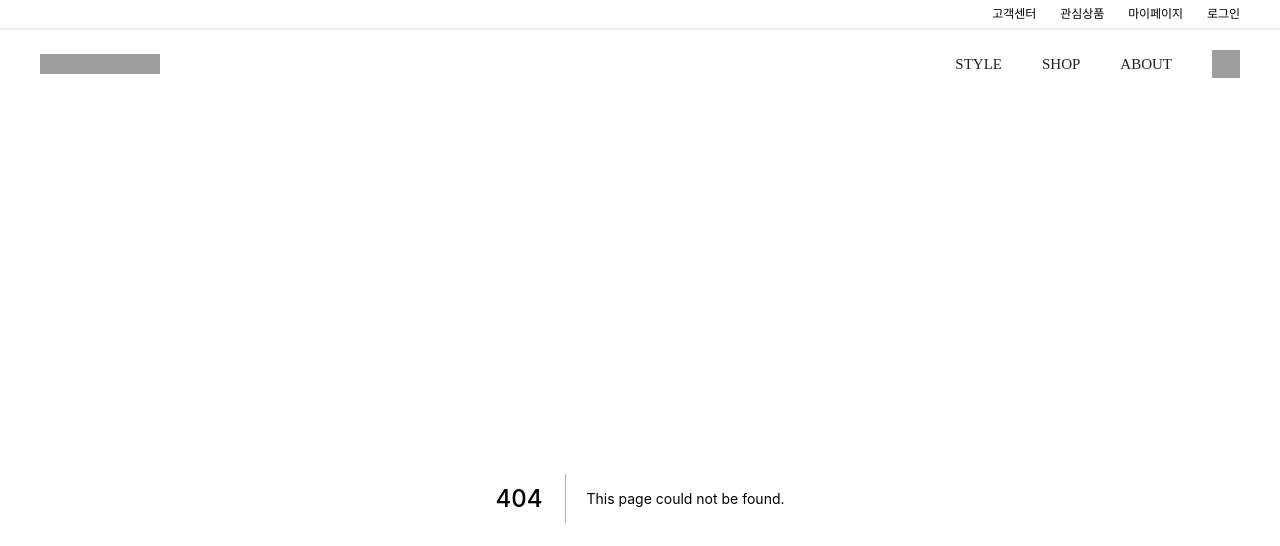
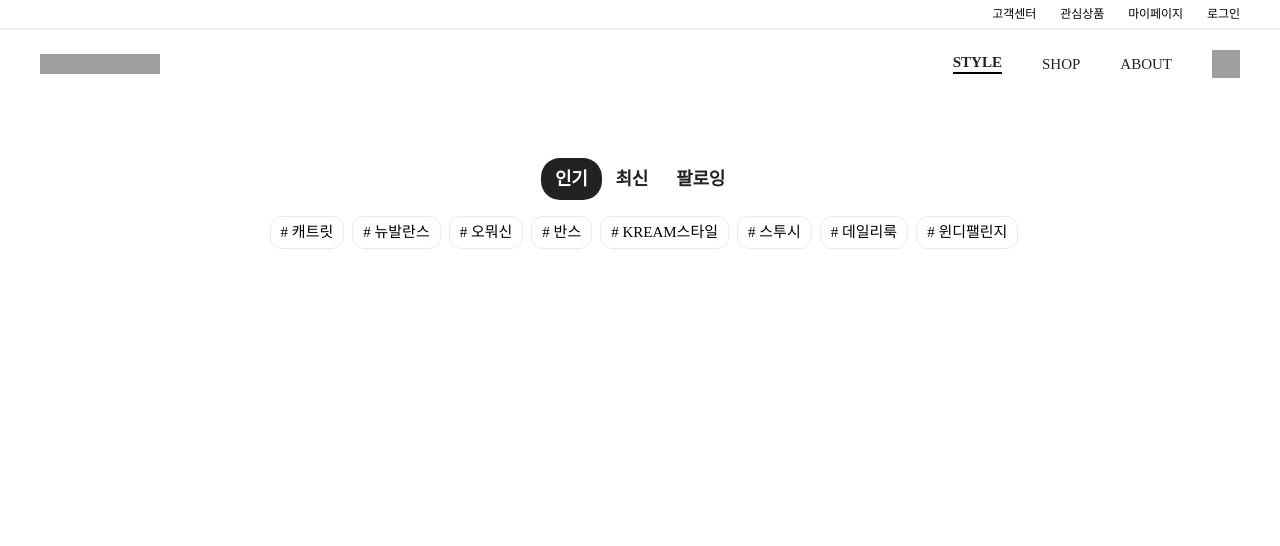
Before and after one commit to Kream-Clone/FE_KreamClone, a Next.js app: page /social/trending in a window 1280 px wide. Before the commit this address had no page. Shown: the top 546 px of the page. Built offline with nearby package versions, Linux system fonts and the light colour scheme; grey boxes are pictures that could not be loaded.

Commit message:
Fix:social page

```diff
--- a/components/common/Header.tsx
+++ b/components/common/Header.tsx
@@ -2,6 +2,7 @@ import styled, { keyframes } from "styled-components";
 import Link from "next/link";
 import { useEffect, useMemo, useState } from "react";
 import { throttle } from "lodash";
+import { useRouter } from "next/dist/client/router";
 
 export default function Header() {
   const [menuBar, setMenuBar] = useState(false);
@@ -9,6 +10,8 @@ export default function Header() {
 
   const [scrollY, setScrollY] = useState(0);
   const [scrollActive, setScrollActive] = useState(false);
+
+  const router = useRouter();
 
   const scrollFixed = useMemo(
     () =>
@@ -94,15 +97,27 @@ export default function Header() {
             <MainTitleContainer>
               <MainNav>
                 <MainUl>
-                  <MainList>STYLE</MainList>
-                  <Link href="/products">
-                    <MainList>SHOP</MainList>
+                  <Link href="/social/trending">
+                    {router.pathname === "/social/trending" ? (
+                      <MainList style={{ fontWeight: "bold" }}>STYLE</MainList>
+                    ) : (
+                      <MainList>STYLE</MainList>
+                    )}
+                  </Link>
+                  <Link href="/shop">
+                    {router.pathname === "/shop" ? (
+                      <TargetMainList style={{ fontWeight: "bold" }}>
+                        SHOP
+                      </TargetMainList>
+                    ) : (
+                      <MainList>SHOP</MainList>
+                    )}
                   </Link>
                   <MainList>ABOUT</MainList>
                 </MainUl>
               </MainNav>
               <SearchButtonBox>
-                <Link href="/shop">
+                <Link href="/products">
                   <SearchIcon />
                 </Link>
                 <HambergerIcon onClick={onClickMenu} />
@@ -121,15 +136,25 @@ export default function Header() {
             <MainTitleContainer>
               <MainNav>
                 <MainUl>
-                  <MainList>STYLE</MainList>
-                  <Link href="/products">
-                    <MainList>SHOP</MainList>
+                  <Link href="/social/trending">
+                    {router.pathname === "/social/trending" ? (
+                      <TargetMainList>STYLE</TargetMainList>
+                    ) : (
+                      <MainList>STYLE</MainList>
+                    )}
+                  </Link>
+                  <Link href="/shop">
+                    {router.pathname === "/shop" ? (
+                      <TargetMainList>SHOP</TargetMainList>
+                    ) : (
+                      <MainList>SHOP</MainList>
+                    )}
                   </Link>
                   <MainList>ABOUT</MainList>
                 </MainUl>
               </MainNav>
               <SearchButtonBox>
-                <Link href="/shop">
+                <Link href="/products">
                   <SearchIcon />
                 </Link>
                 <HambergerIcon onClick={onClickMenu} />
@@ -342,6 +367,21 @@ const MainUl = styled.ul`
   }
   cursor: pointer;
 `;
+
+const TargetMainList = styled.li`
+  margin-right: 40px;
+  font-size: 15px;
+  color: ${(props) => props.theme.color.black};
+  font-weight: bold;
+  &::after {
+    content: "";
+    height: 2px;
+    background: black;
+    display: block;
+    margin-top: 2px;
+  }
+`;
+
 const MainList = styled.li`
   margin-right: 40px;
   font-size: 15px;
--- /dev/null
+++ b/components/common/Seo.tsx
@@ -0,0 +1,9 @@
+import Head from "next/head";
+
+export default function Seo({ title }) {
+  return (
+    <Head>
+      <title>{title}</title>
+    </Head>
+  );
+}
--- a/package.json
+++ b/package.json
@@ -29,6 +29,8 @@
     "next-images": "^1.8.4",
     "query-string": "^7.0.0",
     "react": "^17.0.1",
+    "react-cookie": "^4.1.1",
+    "react-cookies": "^0.1.1",
     "react-dom": "^17.0.1",
     "react-ripples": "^2.2.1",
     "react-slick": "^0.29.0",
--- a/pages/index.tsx
+++ b/pages/index.tsx
@@ -1,5 +1,4 @@
 import Head from "next/head";
-import Login from "./login";
 import Main from "./main";
 
 const Index = () => {
--- a/pages/login.tsx
+++ b/pages/login.tsx
@@ -1,3 +1,5 @@
+import Seo from "components/common/Seo";
+import Head from "next/head";
 import Link from "next/link";
 import { useCallback, useState } from "react";
 import { useRecoilState, useRecoilValueLoadable } from "recoil";
@@ -59,6 +61,7 @@ export default function Login() {
 
   return (
     <>
+      <Seo title="KREAM | 한정판 거래의 FLEX" />
       <LoginContainer>
         <LoginArea>
           <LoginTitle />
--- /dev/null
+++ b/pages/social/trending.tsx
@@ -0,0 +1,143 @@
+import Seo from "components/common/Seo";
+import { useState } from "react";
+import styled from "styled-components";
+
+export default function Trending() {
+  const [focusFamous, setFocusFamous] = useState(true);
+  const [focusNew, setFocusNew] = useState(false);
+  const [focusFollowing, setFollowing] = useState(false);
+
+  const onClickFamousTab = () => {
+    setFocusFamous(true);
+    setFocusNew(false);
+    setFollowing(false);
+  };
+  const onClickNewTab = () => {
+    setFocusNew(true);
+    setFocusFamous(false);
+    setFollowing(false);
+  };
+
+  const onClickFollowing = () => {
+    setFollowing(true);
+    setFocusFamous(false);
+    setFocusNew(false);
+  };
+  return (
+    <>
+      <TrendingContainer>
+        <Seo title="STYLE | KREAM" />
+        <SocialHeader>
+          <StyleTabList>
+            {focusFamous ? (
+              <TabItem onClick={onClickFamousTab}>인기</TabItem>
+            ) : (
+              <TabItem
+                style={{ backgroundColor: "white", color: "#222" }}
+                onClick={onClickFamousTab}
+              >
+                인기
+              </TabItem>
+            )}
+            {focusNew ? (
+              <TabItem onClick={onClickNewTab}>최신</TabItem>
+            ) : (
+              <TabItem
+                style={{ backgroundColor: "white", color: "#222" }}
+                onClick={onClickNewTab}
+              >
+                최신
+              </TabItem>
+            )}
+            {focusFollowing ? (
+              <TabItem onClick={onClickFollowing}>팔로잉</TabItem>
+            ) : (
+              <TabItem
+                style={{ backgroundColor: "white", color: "#222" }}
+                onClick={onClickFollowing}
+              >
+                팔로잉
+              </TabItem>
+            )}
+          </StyleTabList>
+        </SocialHeader>
+
+        <SocialContainer>
+          <KeywordBind>
+            <TrendKeyword># 캐트릿</TrendKeyword>
+            <TrendKeyword># 뉴발란스</TrendKeyword>
+            <TrendKeyword># 오뭐신</TrendKeyword>
+            <TrendKeyword># 반스</TrendKeyword>
+            <TrendKeyword># KREAM스타일</TrendKeyword>
+            <TrendKeyword># 스투시</TrendKeyword>
+            <TrendKeyword># 데일리룩</TrendKeyword>
+            <TrendKeyword># 윈디팰린지</TrendKeyword>
+          </KeywordBind>
+        </SocialContainer>
+      </TrendingContainer>
+    </>
+  );
+}
+
+const TrendingContainer = styled.div`
+  padding-top: 60px;
+  min-height: 100vh;
+  position: relative;
+`;
+
+const SocialHeader = styled.div`
+  position: sticky;
+  top: 100px;
+  left: 0;
+  width: 100%;
+  z-index: 999;
+  padding-bottom: 16px;
+  background-color: #fff;
+`;
+const StyleTabList = styled.div`
+  display: flex;
+  -webkit-box-pack: center;
+  justify-content: center;
+`;
+const TabItem = styled.a`
+  background-color: #222;
+  color: #fff;
+  font-weight: 700;
+  border-radius: 19px;
+  padding: 12px 14px;
+  min-width: 59px;
+  text-align: center;
+  font-size: 18px;
+  letter-spacing: -0.27px;
+  cursor: pointer;
+`;
+
+const SocialContainer = styled.div`
+  width: 100%;
+  height: 100%;
+`;
+const KeywordBind = styled.div`
+  padding-bottom: 10px;
+  text-align: center;
+  @media (max-width: 768px) {
+    overflow-y: hidden;
+    overflow-x: auto;
+    padding: 0 8px;
+    white-space: nowrap;
+    text-align: left;
+  }
+`;
+const TrendKeyword = styled.a`
+  display: inline-block;
+  padding: 8px 10px;
+  border: 1px solid #ebebeb;
+  border-radius: 12px;
+  font-size: 15px;
+  margin-left: 8px;
+  @media (max-width: 768px) {
+    font-size: 13px;
+    font-weight: 600;
+    display: inline-block;
+    padding: 8px 10px;
+  }
+`;
```
Also changed, not shown: Recoil/atom.tsx (+39 -13 lines), next.config.js (+18 -2 lines), pages/join.tsx (+70 -44 lines), 2 other files (tests, documents, lock files or other folders).
